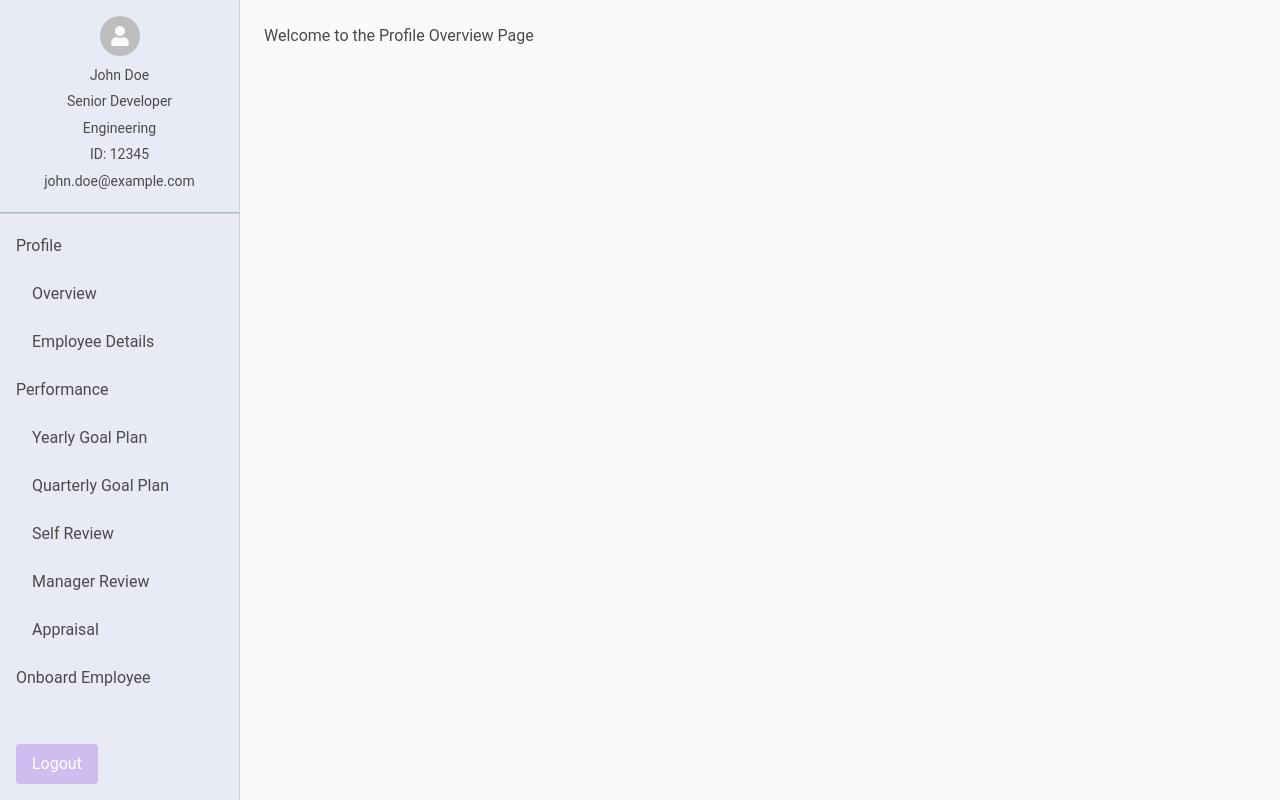
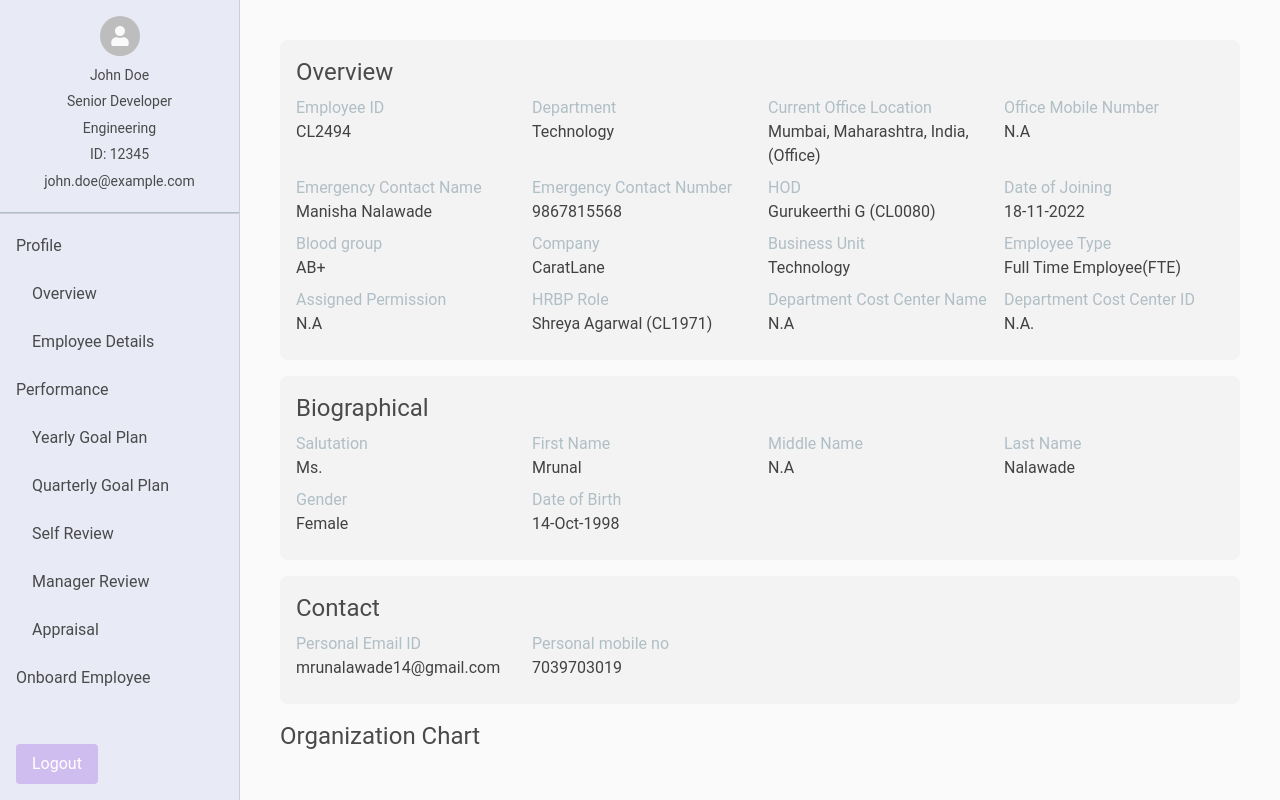
Before and after one commit to Ashwin7867/Cl-Hive-Frontend, a React (Create React App) app: page /profile-overview in a window 1280 px wide. Built offline with nearby package versions, Linux system fonts and the light colour scheme; sample sign-in values are in the browser's storage.

Commit message:
profile overview changes

```diff
--- a/src/components/pages/ProfileOverview.jsx
+++ b/src/components/pages/ProfileOverview.jsx
@@ -1,7 +1,106 @@
-import React from "react";
+import React, { useState, useEffect } from "react";
+import {
+  Box,
+  CircularProgress,
+  Typography
+} from "@mui/material";
+import { makeStyles } from "@mui/styles";
+import InfoDetails from '../profileOverview/InfoDetails';
 
+// Define makeStyles for custom styling
+const useStyles = makeStyles({
+  container: {
+    display: "flex",
+    flexDirection: "column",
+    gap: "16px",
+    padding: "16px",
+  },
+  section: {
+    padding: "16px",
+    width: "100%",
+    borderRadius: "8px",
+    boxShadow: "none !important",
+    backgroundColor: '#f3f3f3 !important'
+  }
+});
+
+const customer = {
+  overview: {
+    "Employee ID": "CL2494",
+    "Department": "Technology",
+    "Current Office Location": "Mumbai, Maharashtra, India, (Office)",
+    "Office Mobile Number": "N.A",
+    "Emergency Contact Name": "Manisha Nalawade",
+    "Emergency Contact Number": "9867815568",
+    "HOD": "Gurukeerthi G (CL0080)",
+    "Date of Joining": "18-11-2022",
+    "Blood group": "AB+",
+    "Company": "CaratLane",
+    "Business Unit": "Technology",
+    "Employee Type": "Full Time Employee(FTE)",
+    "Assigned Permission": "N.A",
+    "HRBP Role": "Shreya Agarwal (CL1971)",
+    "Department Cost Center Name": "N.A",
+    "Department Cost Center ID": "N.A.",
+  },
+  biographical:{
+    "Salutation": "Ms.",
+    "First Name": "Mrunal",
+    "Middle Name": "N.A",
+    "Last Name": "Nalawade",
+    "Gender": "Female",
+    "Date of Birth": "14-Oct-1998",
+  },
+  contact:{
+    "Personal Email ID": "mrunalawade14@gmail.com",
+    "Personal mobile no": "7039703019",
+  }
+};
+
+// The ProfileOverview component
 const ProfileOverview = () => {
-  return <h2>Welcome to the Profile Overview Page</h2>;
+  const classes = useStyles();
+  const [loading, setLoading] = useState(true);
+
+  // Simulate API loading with a timeout
+  useEffect(() => {
+    setTimeout(() => {
+      setLoading(false);
+    }, 1000); // Simulate API delay
+  }, []);
+
+  if (loading) {
+    return (
+      <Box
+        display="flex"
+        justifyContent="center"
+        alignItems="center"
+        height="100vh"
+      >
+        <CircularProgress />
+      </Box>
+    );
+  }
+
+  return (
+    <Box className={classes.container}>
+      {/* Overview Section */}
+      <InfoDetails title={'Overview'} details={customer.overview} />
+
+      {/* Biographical Section */}
+      <InfoDetails title={'Biographical'} details={customer.biographical} />
+
+      {/* Contact Section */}
+      <InfoDetails title={'Contact'} details={customer.contact} />
+
+      {/* Organization Chart Section */}
+      <Box>
+        <Typography variant="h5" style={{ marginBottom: "8px" }}>
+          {'Organization Chart'}
+        </Typography>
+      </Box>
+    </Box>
+  );
 };
 
 export default ProfileOverview;
--- /dev/null
+++ b/src/components/profileOverview/InfoDetails.jsx
@@ -0,0 +1,68 @@
+import React from "react";
+import { Grid, Typography, Box } from "@mui/material";
+import { makeStyles } from "@mui/styles";
+
+// Styles
+const useStyles = makeStyles({
+  keyLabel: {
+    color: "#B0BEC5", // Light grey
+    fontSize: "14px",
+    wordBreak: "break-word",
+  },
+  valueLabel: {
+    color: "#424242", // Dark grey
+    fontSize: "16px",
+    fontWeight: 500,
+    wordBreak: "break-word",
+  },
+  section: {
+    padding: "16px",
+    borderRadius: "8px",
+    backgroundColor: "#f3f3f3",
+    boxShadow: "none",
+    height: "auto",
+    overflow: "hidden",
+  },
+});
+
+const InfoDetails = ({ title, details }) => {
+  const classes = useStyles();
+  const overviewEntries = Object.entries(details);
+
+  // Group the entries into chunks of 4
+  const groupEntries = (entries, groupSize) => {
+    const grouped = [];
+    for (let i = 0; i < entries.length; i += groupSize) {
+      grouped.push(entries.slice(i, i + groupSize));
+    }
+    return grouped;
+  };
+
+  const groupedEntries = groupEntries(overviewEntries, 4);
+
+  return (
+    <Box className={classes.section}>
+      {/* Display the title */}
+      <Typography variant="h5" style={{ marginBottom: "8px" }}>
+        {title}
+      </Typography>
+
+      {/* Render grouped entries */}
+      {groupedEntries.map((group, index) => (
+        <Grid container spacing={2} key={index} style={{ marginBottom: "8px" }}>
+          {group.map(([k, v]) => (
+            <Grid item xs={3} key={k}>
+              {/* Updated regex logic to handle spaces properly */}
+              <Typography className={classes.keyLabel}>
+                {k.replace(/([a-z])([A-Z])/g, "$1 $2")}
+              </Typography>
+              <Typography className={classes.valueLabel}>{v}</Typography>
+            </Grid>
+          ))}
+        </Grid>
+      ))}
+    </Box>
+  );
+};
+
+export default InfoDetails;
```
